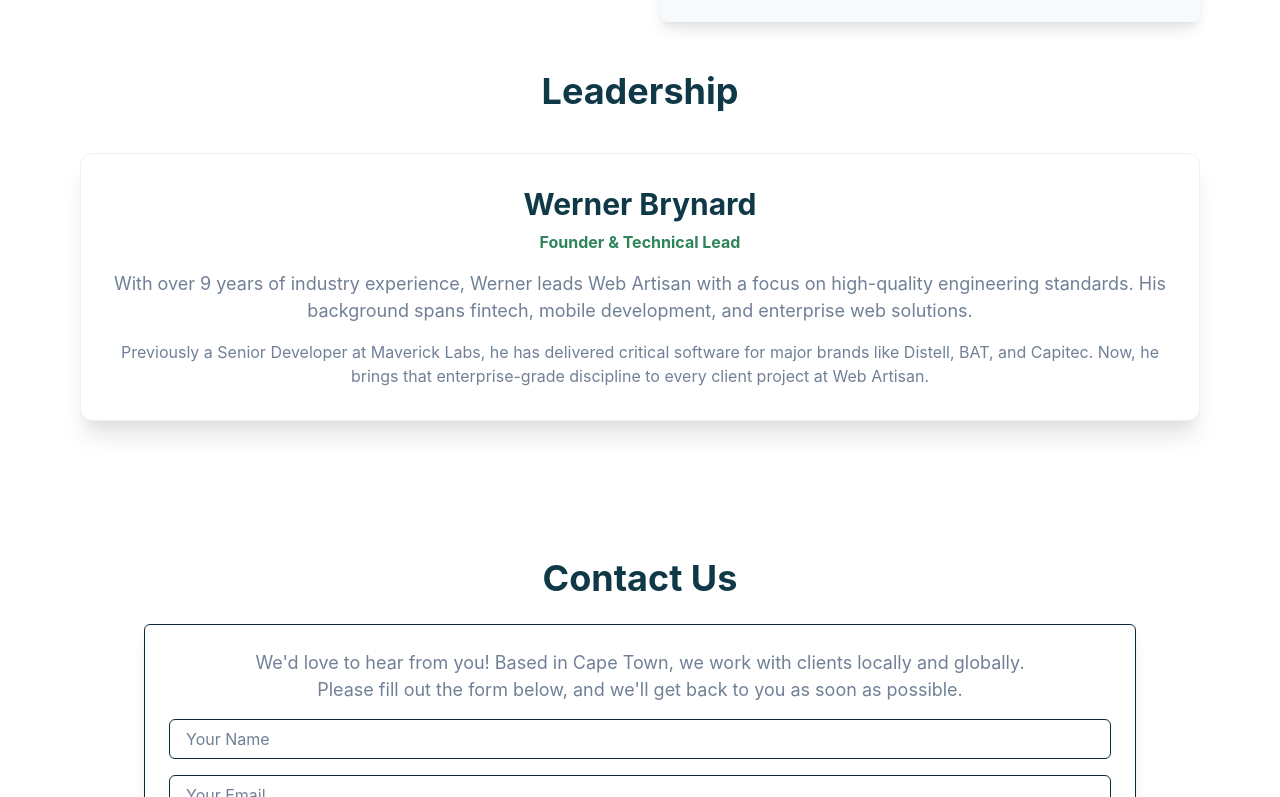
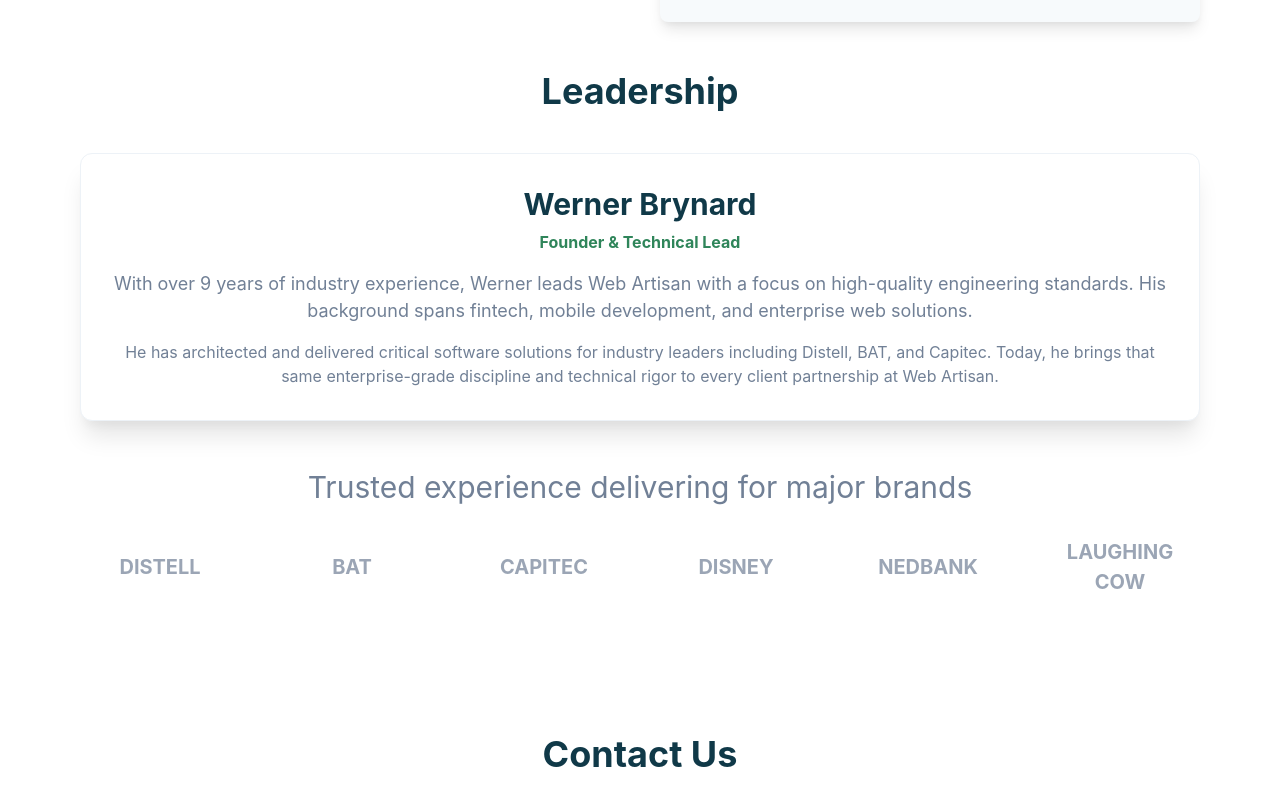
Before and after one commit to wernerbrynard/web-artisan, a Next.js app: page /about in a window 1280 px wide. Shown: the part 543-1340 px from the top of the page. Built offline with nearby package versions, Linux system fonts and the light colour scheme.

Commit message:
Update About page bio and add Selected Brands section

```diff
--- a/src/app/about/page.js
+++ b/src/app/about/page.js
@@ -49,10 +49,23 @@
                             With over 9 years of industry experience, Werner leads Web Artisan with a focus on high-quality engineering standards. His background spans fintech, mobile development, and enterprise web solutions.
                         </Text>
                         <Text color={'var(--text-light-color)'} fontSize={'md'}>
-                            Previously a Senior Developer at Maverick Labs, he has delivered critical software for major brands like Distell, BAT, and Capitec. Now, he brings that enterprise-grade discipline to every client project at Web Artisan.
+                            He has architected and delivered critical software solutions for industry leaders including Distell, BAT, and Capitec. Today, he brings that same enterprise-grade discipline and technical rigor to every client partnership at Web Artisan.
                         </Text>
                 </Box>
             </Box>
+        </Box>
+
+        {/* Selected Brands / Experience Section */}
+        <Box textAlign="center">
+            <Heading size="lg" mb={8} color={'var(--text-light-color)'} fontWeight="normal">Trusted experience delivering for major brands</Heading>
+            <SimpleGrid columns={{ base: 2, md: 3, lg: 6 }} spacing={8} alignItems="center" opacity={0.7}>
+                <Text fontWeight="bold" fontSize="xl" color="gray.500">DISTELL</Text>
+                <Text fontWeight="bold" fontSize="xl" color="gray.500">BAT</Text>
+                <Text fontWeight="bold" fontSize="xl" color="gray.500">CAPITEC</Text>
+                <Text fontWeight="bold" fontSize="xl" color="gray.500">DISNEY</Text>
+                <Text fontWeight="bold" fontSize="xl" color="gray.500">NEDBANK</Text>
+                <Text fontWeight="bold" fontSize="xl" color="gray.500">LAUGHING COW</Text>
+            </SimpleGrid>
         </Box>
 
         <Box mt={10}>
```
